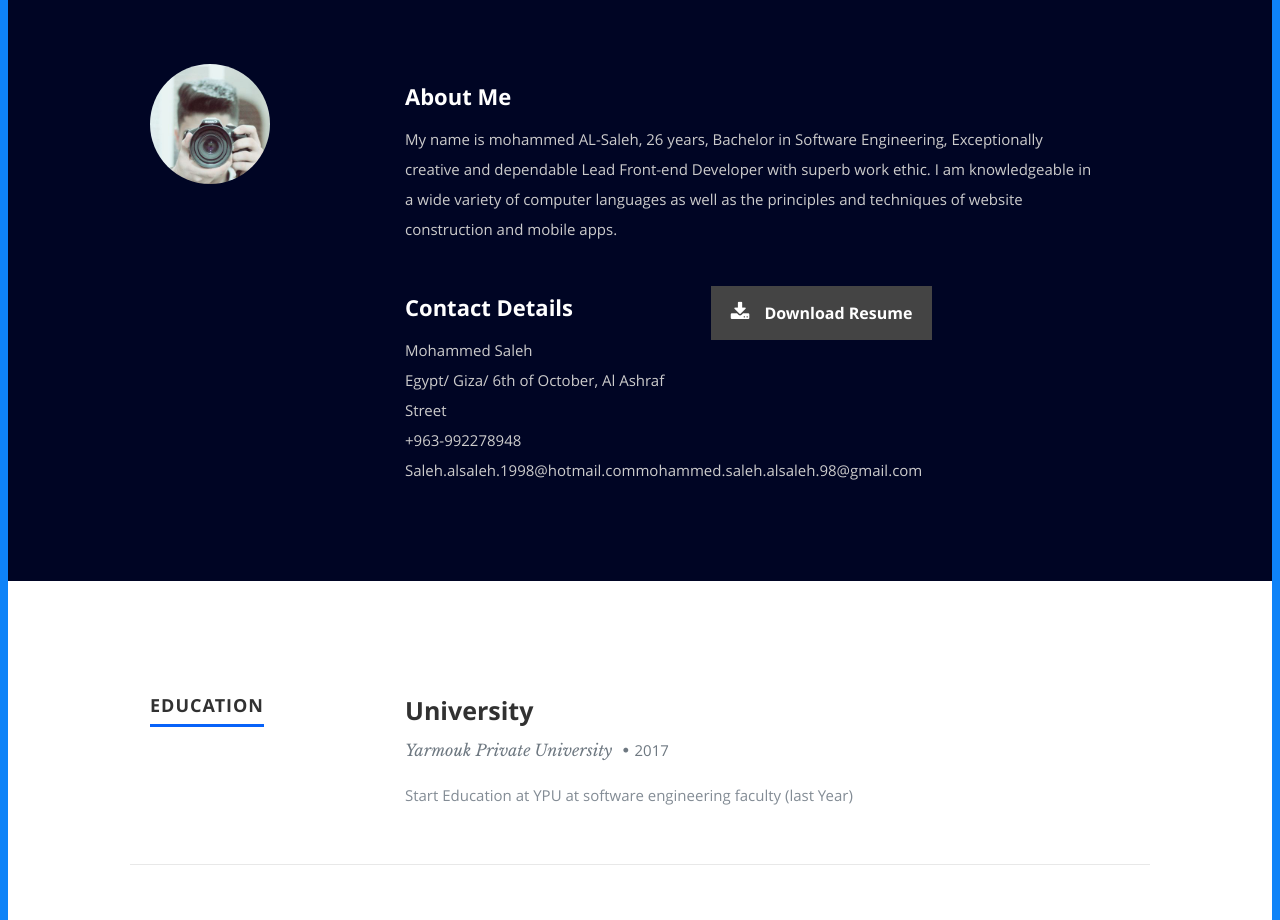
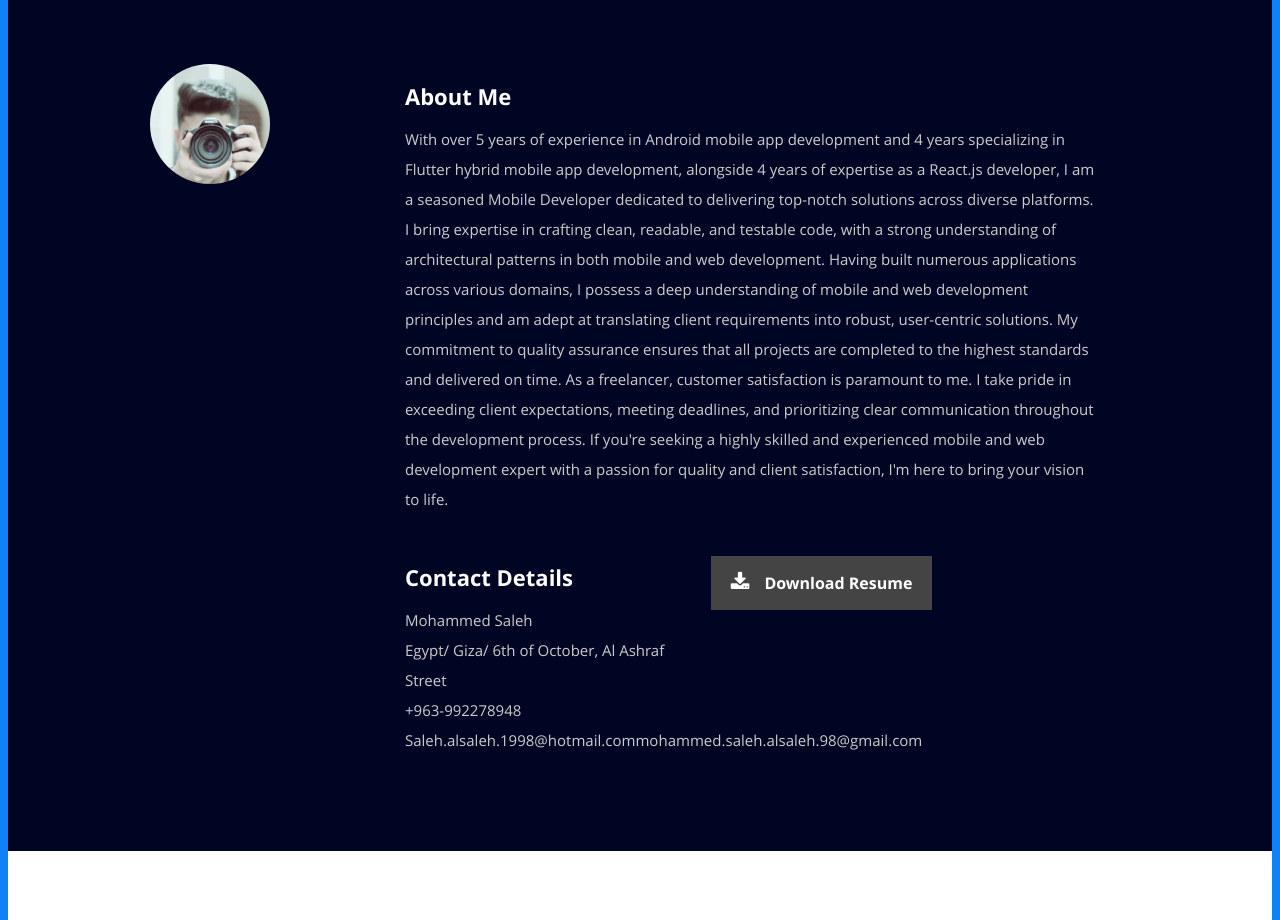
Before and after one commit to MHD-Saleh/My-portfolio, a React (Create React App) app: page / in a window 1280 px wide. Shown: the part 840-1760 px from the top of the page. Built offline with nearby package versions, Linux system fonts and the light colour scheme.

Commit message:
Update About.js

```diff
--- a/src/Components/About.js
+++ b/src/Components/About.js
@@ -16,10 +16,10 @@ const About = () => {
             <h2>About Me</h2>
 
             <p>
-              My name is mohammed AL-Saleh, 26 years, Bachelor in Software Engineering, Exceptionally creative and dependable Lead
-              Front-end Developer with superb work ethic. I am knowledgeable in
-              a wide variety of computer languages as well as the principles and
-              techniques of website construction and mobile apps.
+              With over 5 years of experience in Android mobile app development and 4 years specializing in Flutter hybrid mobile app development, alongside 4 years of expertise as a React.js developer, I am a seasoned Mobile Developer dedicated to delivering top-notch solutions across diverse platforms. I bring expertise in crafting clean, readable, and testable code, with a strong understanding of architectural patterns in both mobile and web development.
+Having built numerous applications across various domains, I possess a deep understanding of mobile and web development principles and am adept at translating client requirements into robust, user-centric solutions. My commitment to quality assurance ensures that all projects are completed to the highest standards and delivered on time.
+As a freelancer, customer satisfaction is paramount to me. I take pride in exceeding client expectations, meeting deadlines, and prioritizing clear communication throughout the development process.
+If you're seeking a highly skilled and experienced mobile and web development expert with a passion for quality and client satisfaction, I'm here to bring your vision to life.
             </p>
             <div className="row">
               <div className="columns contact-details">
```
